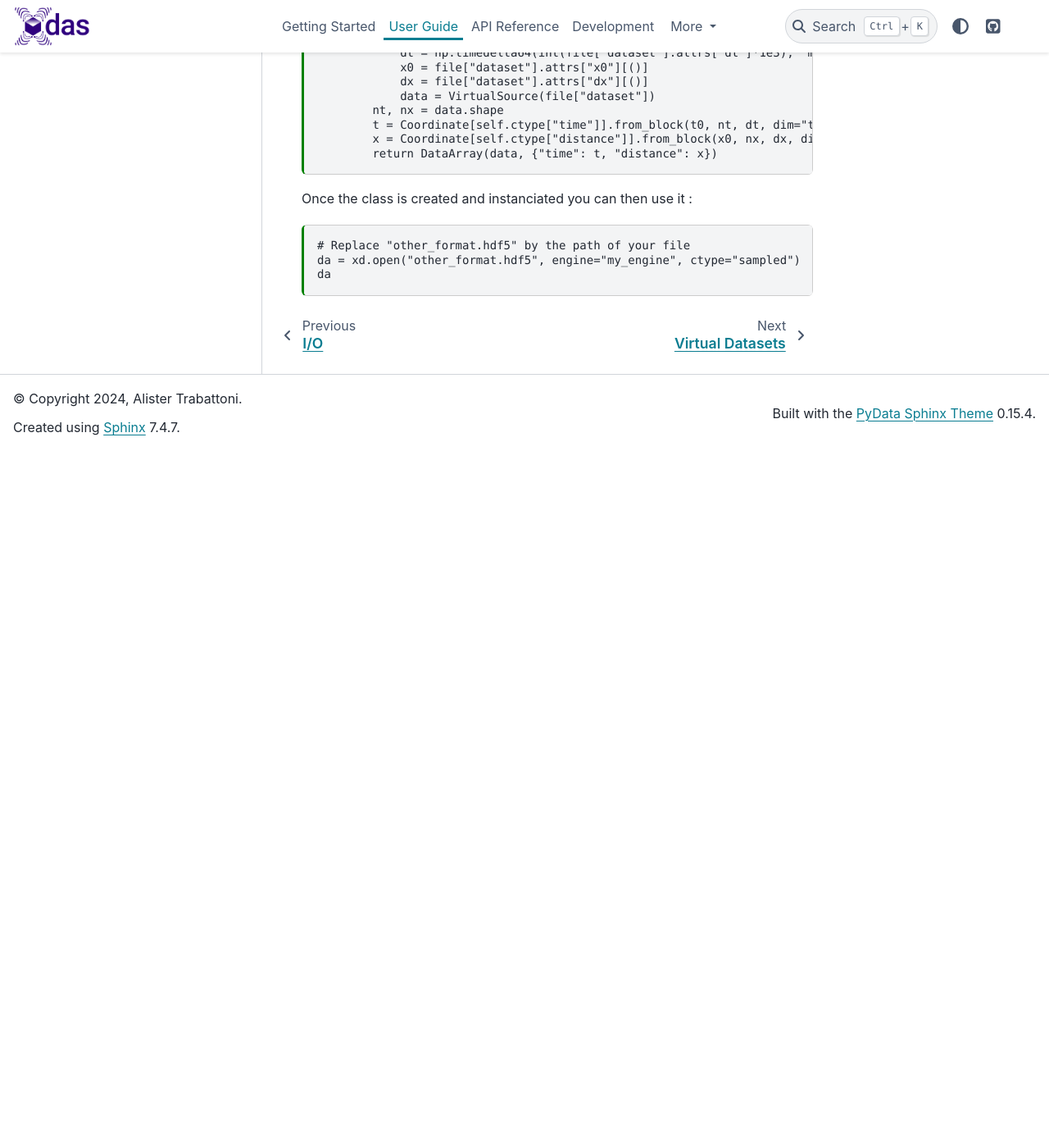
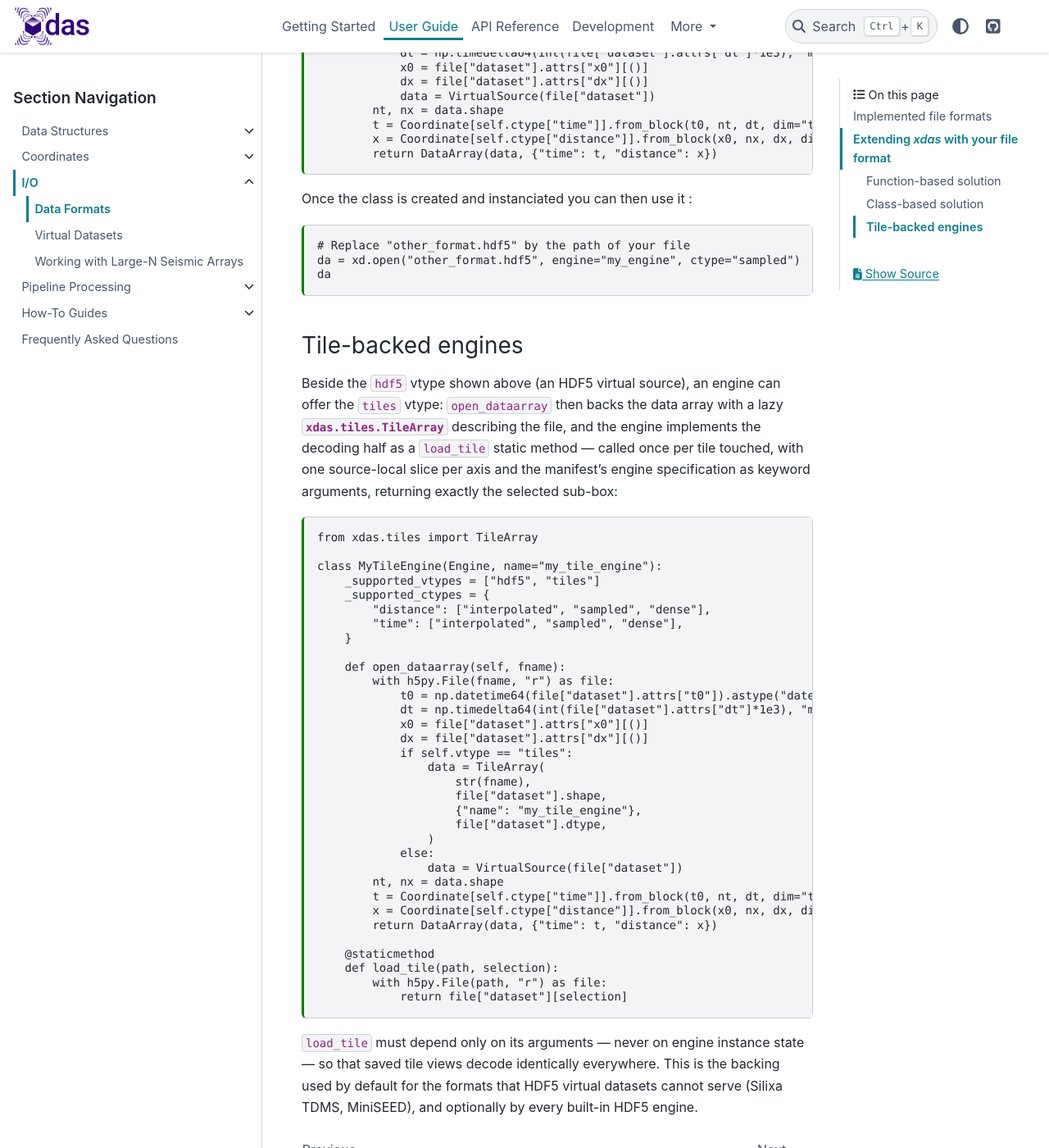
Before and after one commit to xdas-dev/xdas, a Sphinx documentation site: the page built from docs/user-guide/io/data-formats.md, in a window 1280 px wide and 1400 px high, scrolled down 3139 px. Shown: the whole window at 82% size. Built offline with Sphinx 7.4.7 and the PyData theme 0.15.4, drawn with Linux system fonts in a browser that asks for light colours; before the commit the page ends 3689 px from its top, so only the background shows below that.

Commit message:
Document the tiles vtype and the load_tile plugin half

````diff
--- a/docs/user-guide/io/data-formats.md
+++ b/docs/user-guide/io/data-formats.md
@@ -117,3 +117,53 @@ Once the class is created and instanciated you can then use it :
 da = xd.open("other_format.hdf5", engine="my_engine", ctype="sampled")
 da
 ```
+
+### Tile-backed engines
+
+Beside the `hdf5` vtype shown above (an HDF5 virtual source), an engine can
+offer the `tiles` vtype: `open_dataarray` then backs the data array with a lazy
+{py:class}`xdas.tiles.TileArray` describing the file, and the engine implements
+the decoding half as a `load_tile` static method — called once per tile
+touched, with one source-local slice per axis and the manifest's engine
+specification as keyword arguments, returning exactly the selected sub-box:
+
+```{code-cell}
+from xdas.tiles import TileArray
+
+class MyTileEngine(Engine, name="my_tile_engine"):
+    _supported_vtypes = ["hdf5", "tiles"]
+    _supported_ctypes = {
+        "distance": ["interpolated", "sampled", "dense"],
+        "time": ["interpolated", "sampled", "dense"],
+    }
+
+    def open_dataarray(self, fname):
+        with h5py.File(fname, "r") as file:
+            t0 = np.datetime64(file["dataset"].attrs["t0"]).astype("datetime64[ms]")
+            dt = np.timedelta64(int(file["dataset"].attrs["dt"]*1e3), "ms")
+            x0 = file["dataset"].attrs["x0"][()]
+            dx = file["dataset"].attrs["dx"][()]
+            if self.vtype == "tiles":
+                data = TileArray(
+                    str(fname),
+                    file["dataset"].shape,
+                    {"name": "my_tile_engine"},
+                    file["dataset"].dtype,
+                )
+            else:
+                data = VirtualSource(file["dataset"])
+        nt, nx = data.shape
+        t = Coordinate[self.ctype["time"]].from_block(t0, nt, dt, dim="time")
+        x = Coordinate[self.ctype["distance"]].from_block(x0, nx, dx, dim="distance")
+        return DataArray(data, {"time": t, "distance": x})
+
+    @staticmethod
+    def load_tile(path, selection):
+        with h5py.File(path, "r") as file:
+            return file["dataset"][selection]
+```
+
+`load_tile` must depend only on its arguments — never on engine instance
+state — so that saved tile views decode identically everywhere. This is the
+backing used by default for the formats that HDF5 virtual datasets cannot
+serve (Silixa TDMS, MiniSEED), and optionally by every built-in HDF5 engine.
````
Also changed, not shown: docs/release-notes.md (+4 -0 lines).
